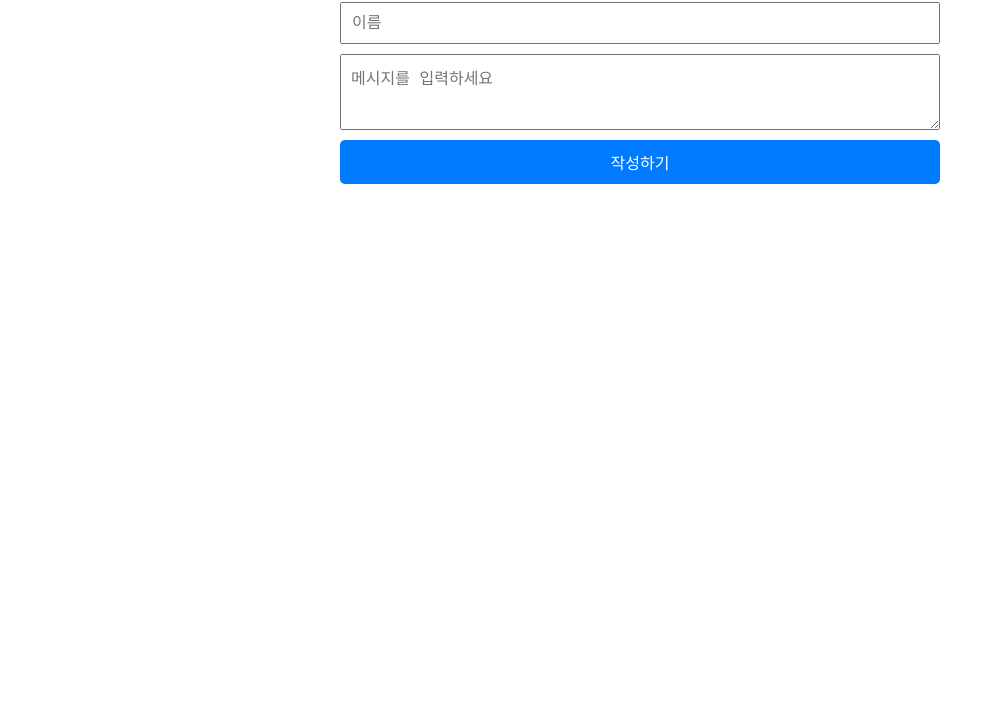
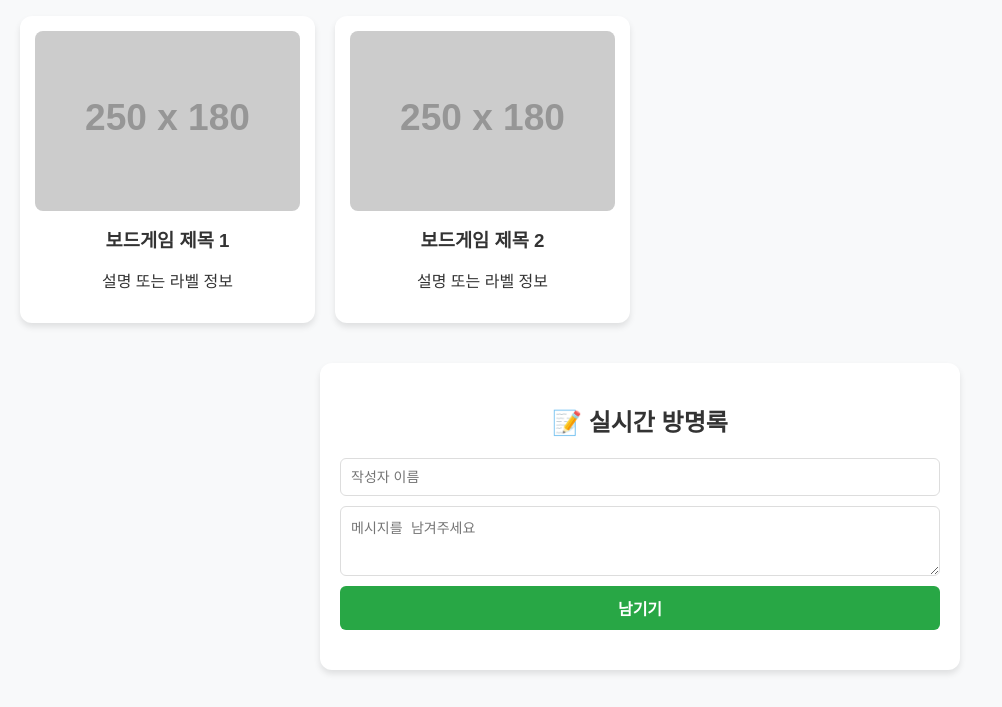
Before and after one commit to jsr9728-rgb/withhappy, a plain HTML site: page index.html in a window 1280 px wide. Shown: the part 93-800 px from the top of the page, without its empty margins (0-1002 px from the left). Drawn offline with Linux system fonts and the light colour scheme; no server answers; placeholder pictures from the web are drawn by us.

Commit message:
Update index.html

```diff
--- a/index.html
+++ b/index.html
@@ -3,32 +3,55 @@
 <head>
     <meta charset="UTF-8">
     <meta name="viewport" content="width=device-width, initial-scale=1.0">
-    <title>방명록</title>
+    <title>위드해피 보드게임</title>
     <style>
-        body { font-family: sans-serif; max-width: 600px; margin: 0 auto; padding: 20px; }
+        body { font-family: 'Noto Sans KR', sans-serif; margin: 0; padding: 20px; background-color: #f8f9fa; color: #333; }
+        h1, h2 { text-align: center; }
+        .boardgame-container { display: grid; grid-template-columns: repeat(auto-fill, minmax(250px, 1fr)); gap: 20px; margin-bottom: 40px; }
+        .card { background: white; border-radius: 12px; padding: 15px; box-shadow: 0 4px 6px rgba(0,0,0,0.1); text-align: center; }
+        .card img { width: 100%; height: 180px; object-fit: cover; border-radius: 8px; }
+        .card h3 { margin: 10px 0 5px; }
+
+        .guestbook-section { max-width: 600px; margin: 0 auto; background: white; padding: 20px; border-radius: 12px; box-shadow: 0 4px 6px rgba(0,0,0,0.1); }
         .guestbook-form { display: flex; flex-direction: column; gap: 10px; margin-bottom: 20px; }
-        .guestbook-form input, .guestbook-form textarea { padding: 10px; font-size: 16px; }
-        .guestbook-form button { padding: 10px; background-color: #007bff; color: white; border: none; border-radius: 5px; font-size: 16px; cursor: pointer; }
-        .entry { border-bottom: 1px solid #ccc; padding: 10px 0; }
-        .entry img { max-width: 100%; height: auto; margin-top: 10px; display: block; border-radius: 5px; }
-        .entry .name { font-weight: bold; margin-bottom: 5px; }
-        .entry .date { font-size: 12px; color: #888; }
+        .guestbook-form input, .guestbook-form textarea { padding: 10px; border: 1px solid #ddd; border-radius: 6px; font-size: 14px; }
+        .guestbook-form button { padding: 10px; background: #28a745; color: white; border: none; border-radius: 6px; font-size: 16px; cursor: pointer; font-weight: bold; }
+        .entry { border-bottom: 1px solid #eee; padding: 12px 0; }
+        .entry .name { font-weight: bold; color: #007bff; margin-bottom: 4px; }
+        .entry .date { font-size: 11px; color: #999; margin-top: 4px; }
     </style>
 </head>
 <body>
 
-    <h2>방명록</h2>
+    <h1>🎮 위드해피 보드게임 갤러리</h1>
 
-    <div class="guestbook-form">
-        <input type="text" id="username" placeholder="이름">
-        <textarea id="message" rows="3" placeholder="메시지를 입력하세요"></textarea>
-        <button onclick="addEntry()">작성하기</button>
+    <!-- 보드게임 목록 섹션 -->
+    <div class="boardgame-container">
+        <div class="card">
+            <img src="https://via.placeholder.com/250x180?text=Board+Game+1" alt="게임 이미지">
+            <h3>보드게임 제목 1</h3>
+            <p>설명 또는 라벨 정보</p>
+        </div>
+        <div class="card">
+            <img src="https://via.placeholder.com/250x180?text=Board+Game+2" alt="게임 이미지">
+            <h3>보드게임 제목 2</h3>
+            <p>설명 또는 라벨 정보</p>
+        </div>
     </div>
 
-    <div id="guestbook-entries"></div>
+    <!-- 방명록 섹션 -->
+    <div class="guestbook-section">
+        <h2>📝 실시간 방명록</h2>
+        <div class="guestbook-form">
+            <input type="text" id="username" placeholder="작성자 이름">
+            <textarea id="message" rows="3" placeholder="메시지를 남겨주세요"></textarea>
+            <button onclick="addEntry()">남기기</button>
+        </div>
+        <div id="guestbook-entries"></div>
+    </div>
 
     <script>
-        const SERVER_URL = "https://jsonbin.org/me/guestbook"; // 실시간 연동 서버 주소
+        const SERVER_URL = "https://jsonbin.org/me/guestbook";
 
         async function loadEntries() {
             try {
@@ -38,7 +61,7 @@
                     renderEntries(data);
                 }
             } catch (e) {
-                console.error("데이터 로드 실패:", e);
+                console.error("로드 실패:", e);
             }
         }
 
@@ -47,15 +70,11 @@
             const message = document.getElementById("message").value.trim();
 
             if (!name || !message) {
-                alert("이름과 메시지를 입력해주세요.");
+                alert("이름과 메시지를 입력하세요.");
                 return;
             }
 
-            const newEntry = {
-                name: name,
-                message: message,
-                date: new Date().toLocaleString()
-            };
+            const newEntry = { name, message, date: new Date().toLocaleString() };
 
             try {
                 const res = await fetch(SERVER_URL);
@@ -74,7 +93,7 @@
                 document.getElementById("message").value = "";
                 renderEntries(entries);
             } catch (e) {
-                alert("저장에 실패했습니다.");
+                alert("저장 실패");
             }
         }
 
```
